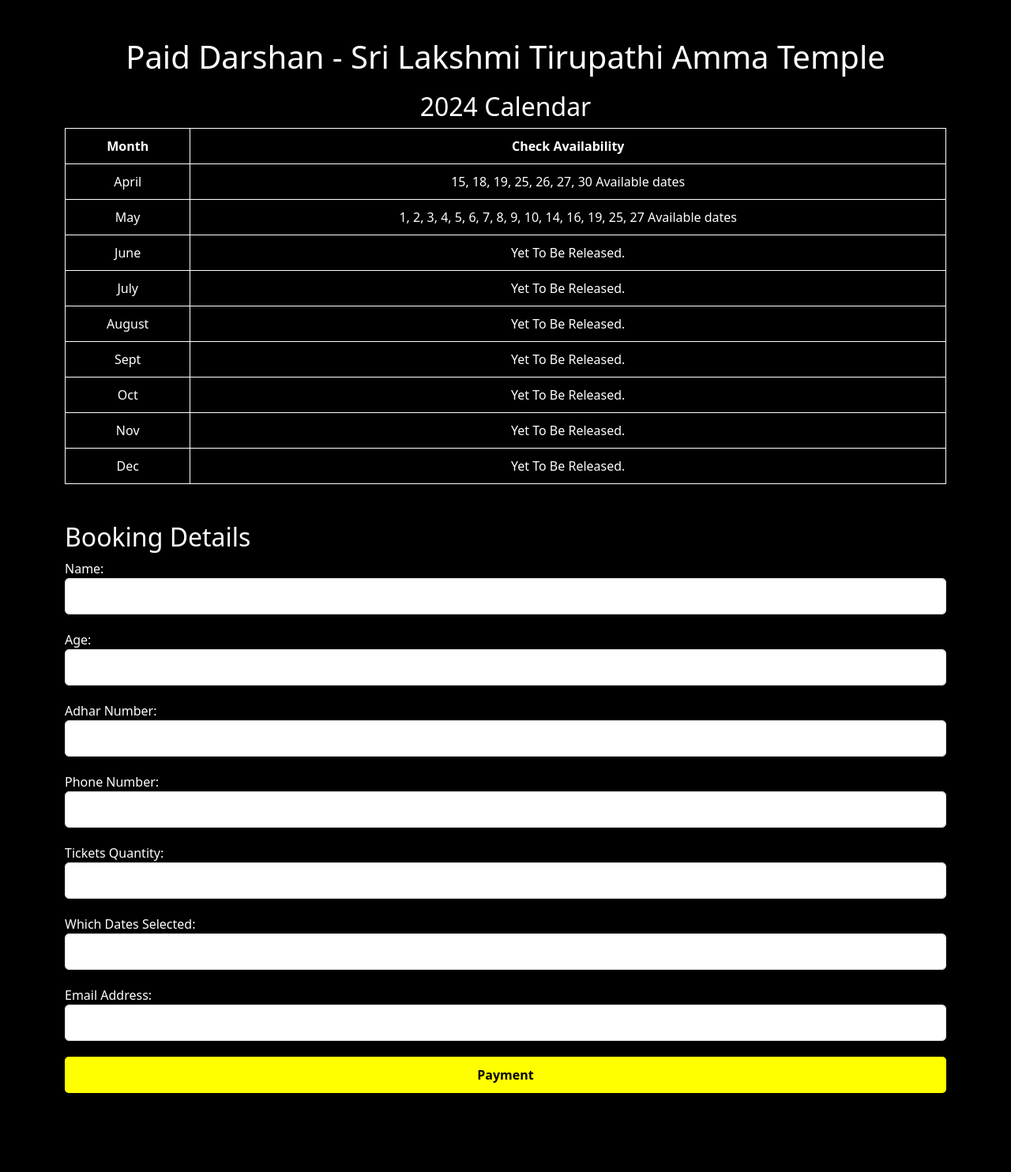
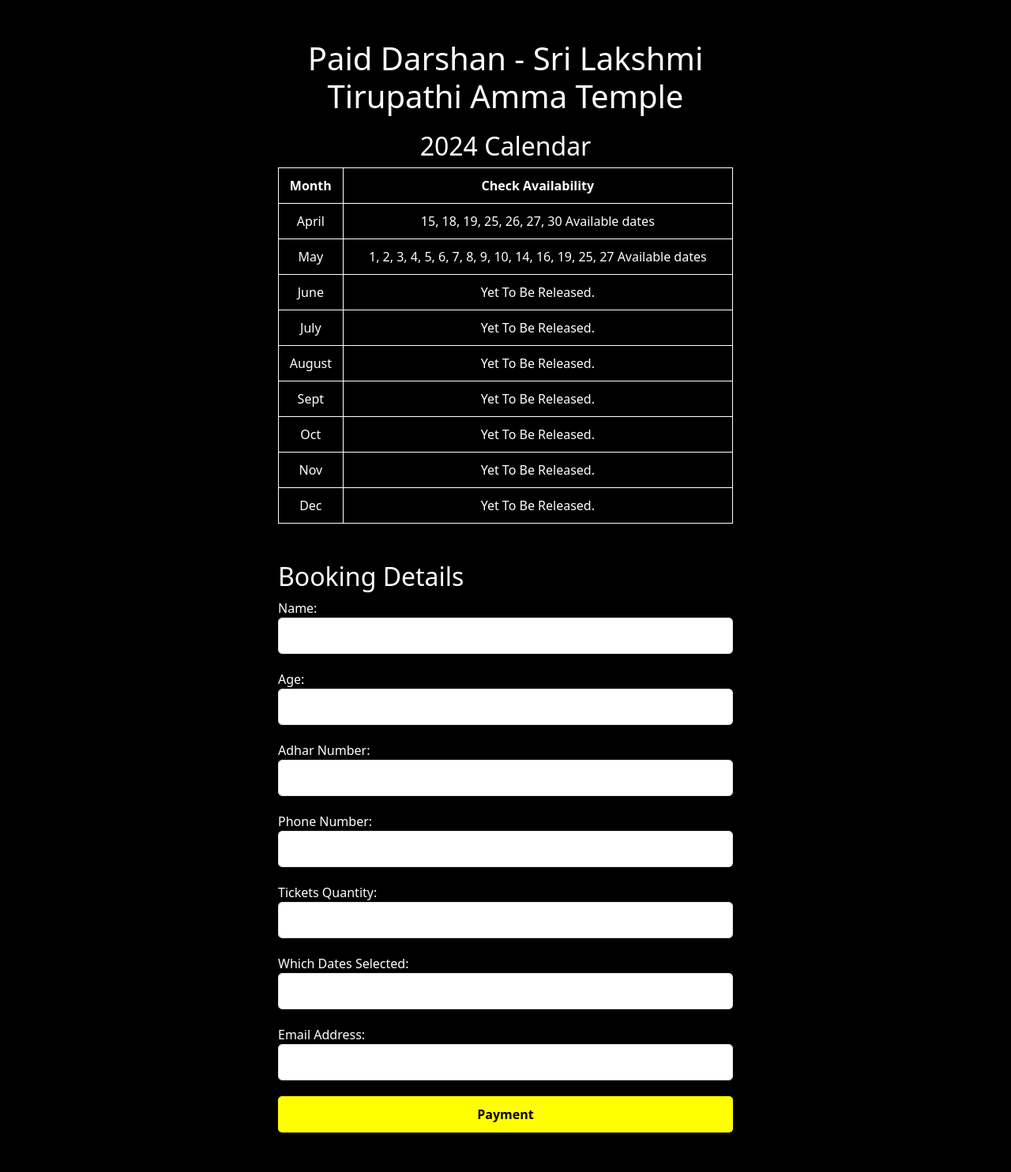
Before and after one commit to nikhilesh1432/temple-management, a Flask app: page /paiddarshan in a window 1280 px wide. Shown: the whole page at 79% size. Before the commit the page ends 1384 px from the top, so only its background shows below. Run offline with Flask 3, Linux system fonts and the light colour scheme.

Commit message:
Update paiddarshan.html

```diff
--- a/template/paiddarshan.html
+++ b/template/paiddarshan.html
@@ -9,6 +9,10 @@
         body {
             background-color: #000;
             color: #fff;
+        }
+        .container {
+            max-width: 600px;
+            margin: 50px auto;
         }
         .calendar {
             margin-top: 20px;
```
